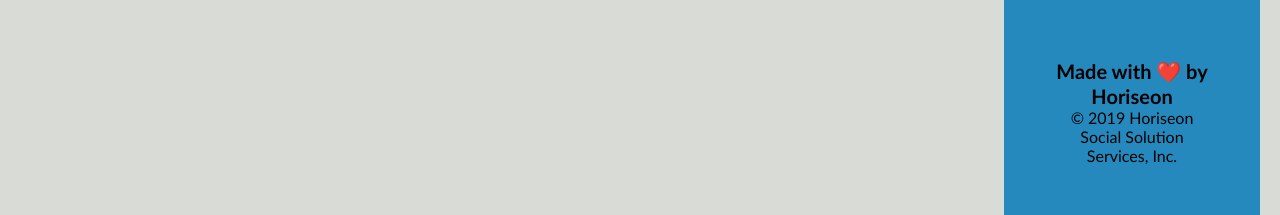
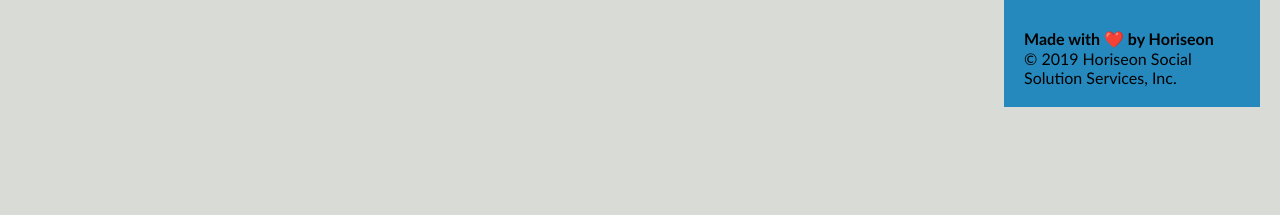
Before and after one commit to jrettinger/horiseon-refactor-project, a plain HTML site: page index.html in a window 1280 px wide. Shown: the part 1870-2085 px from the top of the page. After the commit the page ends 1977 px from the top, so only its background shows below. Drawn offline with Linux system fonts and the light colour scheme.

Commit message:
updated README

```diff
--- a/assets/css/style.css
+++ b/assets/css/style.css
@@ -145,12 +145,12 @@ main {
     font-size: 36px;
 }
 
-footer {
+.footer {
     padding: 30px;
     clear: both;
     text-align: center;
 }
 
-footer h4 {
+.footer h4 {
     font-size: 20px;
 }
```
Also changed, not shown: index.html (+1 -3 lines), 1 other file.
